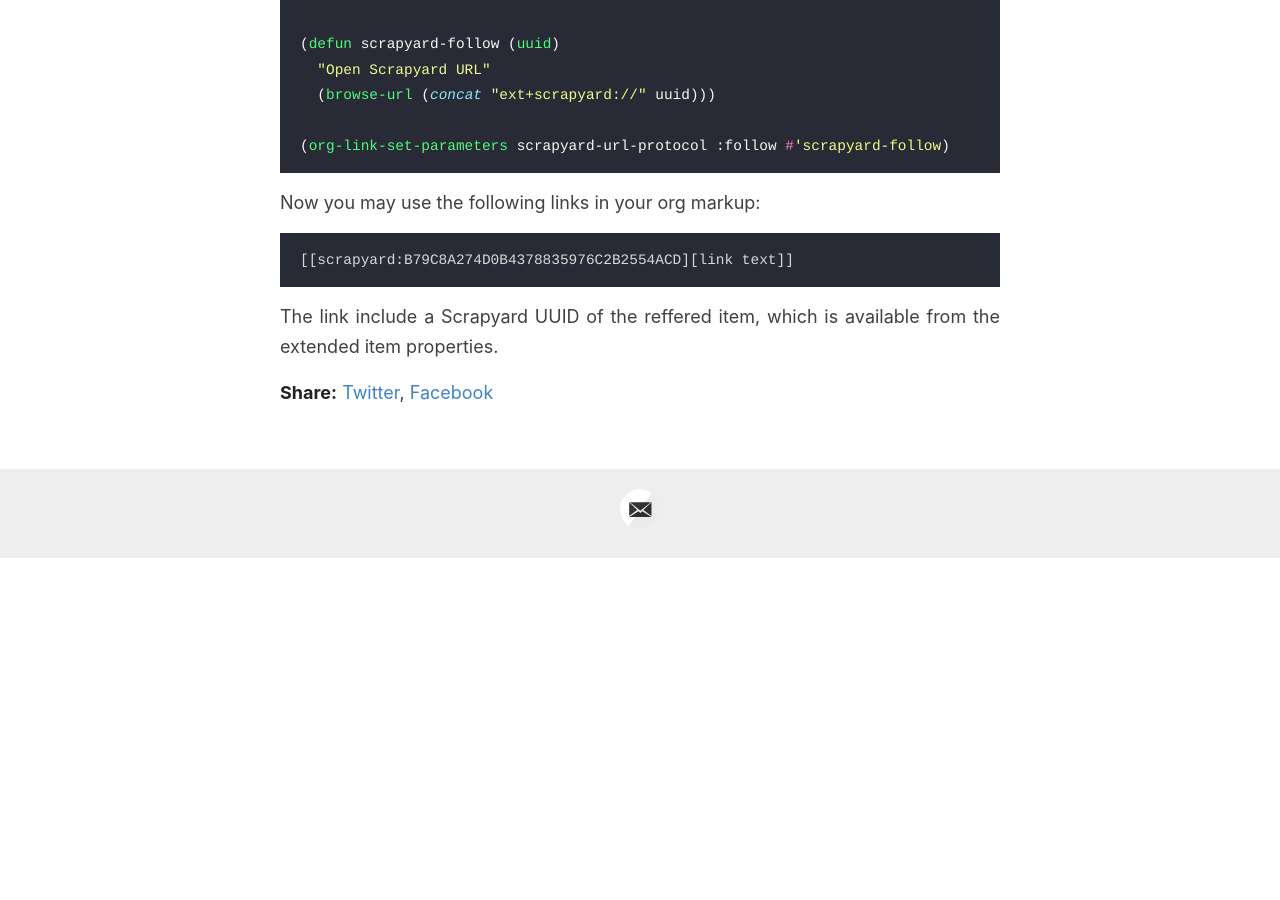
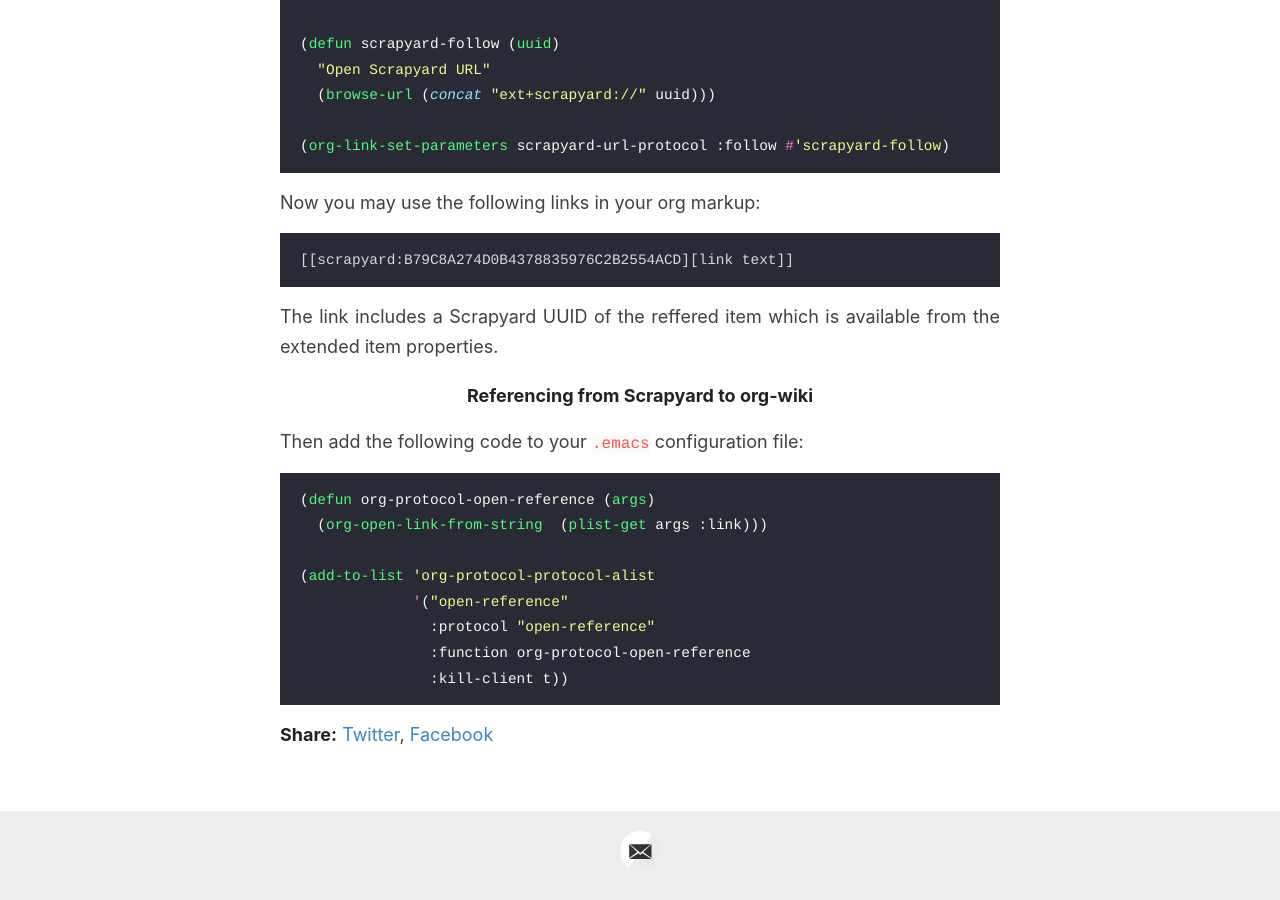
Before and after one commit to GChristensen/posts, a Jekyll site: the page built from _posts/2020-03-25-creating-personal-knowledge-base.md, in a window 1280 px wide and 900 px high, scrolled down 3488 px. Built offline with Jekyll 4.4.1, drawn with Linux system fonts in a browser that asks for light colours; before the commit the page ends 4046 px from its top, so only the background shows below that.

Commit message:
Update 2020-03-25-creating-personal-knowledge-base.md

````diff
--- a/_posts/2020-03-25-creating-personal-knowledge-base.md
+++ b/_posts/2020-03-25-creating-personal-knowledge-base.md
@@ -135,4 +135,19 @@
 [[scrapyard:B79C8A274D0B4378835976C2B2554ACD][link text]]
 ```
 
-The link include a Scrapyard UUID of the reffered item, which is available from the extended item properties.
+The link includes a Scrapyard UUID of the reffered item which is available from the extended item properties.
+
+#### Referencing from Scrapyard to org-wiki
+
+Then add the following code to your `.emacs` configuration file:
+
+```clojure
+(defun org-protocol-open-reference (args)
+  (org-open-link-from-string  (plist-get args :link)))
+
+(add-to-list 'org-protocol-protocol-alist
+             '("open-reference"
+               :protocol "open-reference"
+               :function org-protocol-open-reference
+               :kill-client t))
+```
````
